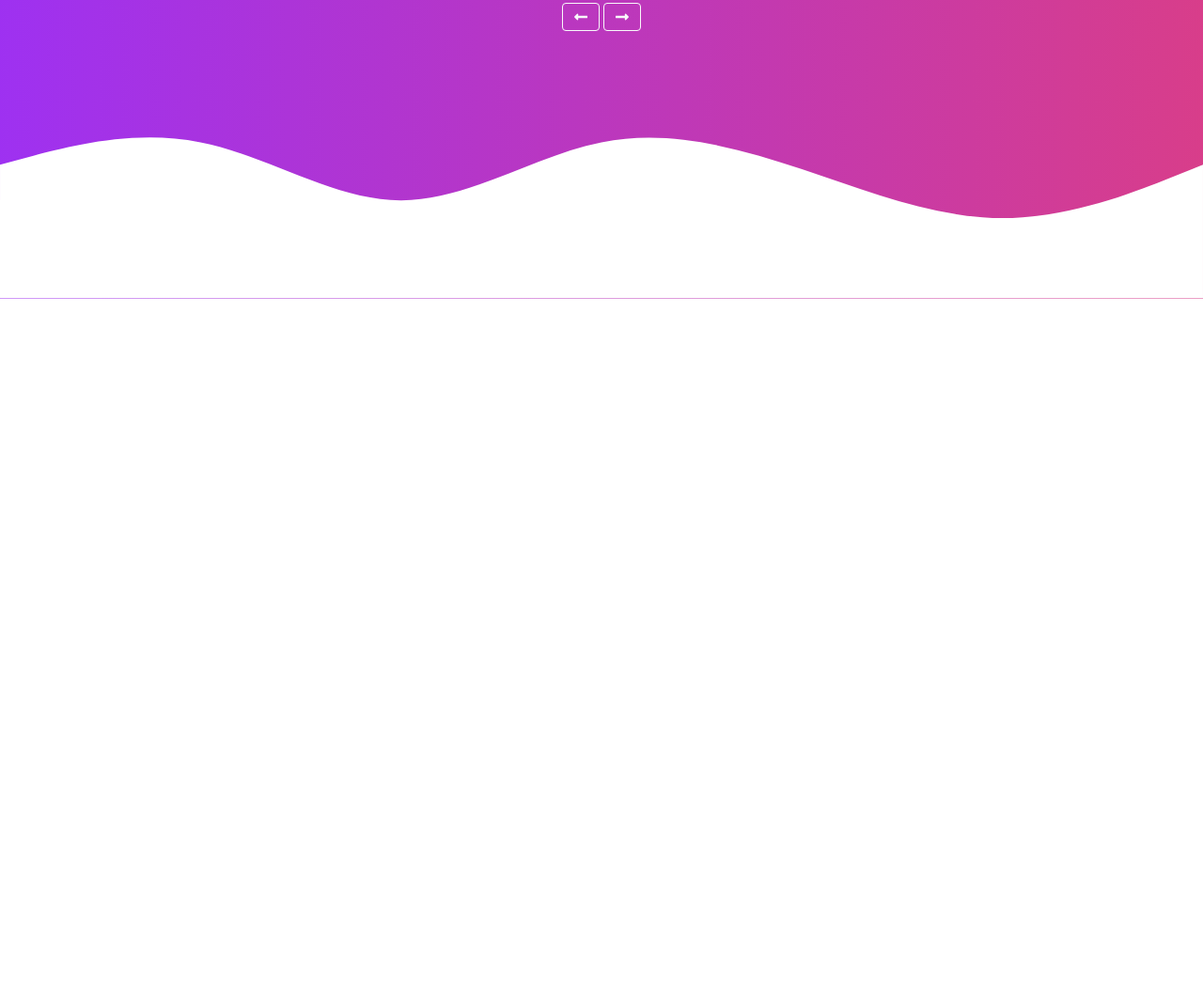
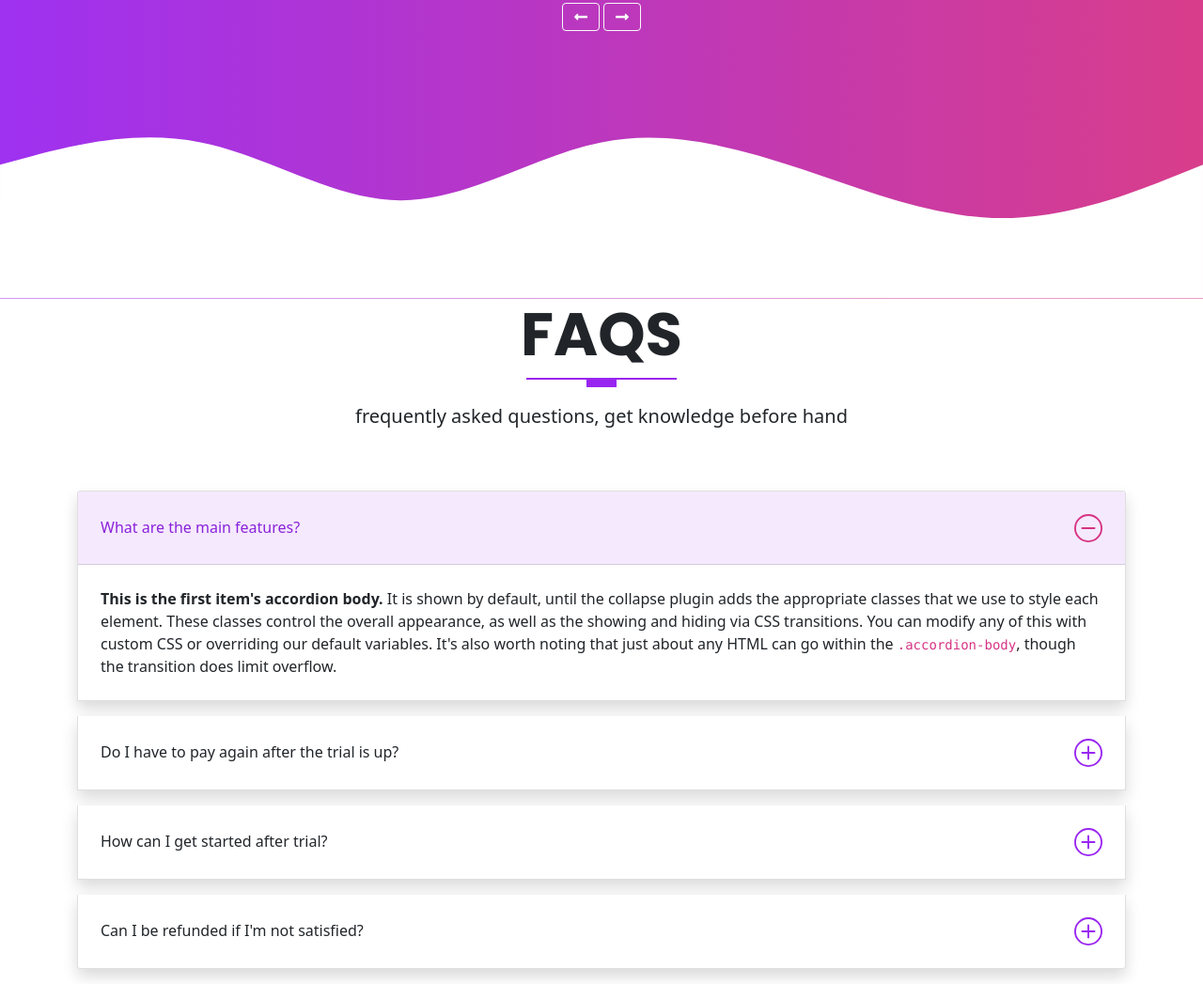
Before and after one commit to dyarawilliams/cleverara, a website: page index.html in a window 1280 px wide. Shown: the part 4037-5084 px from the top of the page at 94% size. Before the commit the page ends 4355 px from the top, so only its background shows below. Drawn offline with Linux system fonts and the light colour scheme.

Commit message:
added faq section

```diff
--- a/index.html
+++ b/index.html
@@ -398,7 +398,6 @@
         </div>
       </div>
       <!-- END THE CAROUSEL CONTENT  -->
-
     </div>
     <svg xmlns="http://www.w3.org/2000/svg" viewBox="0 0 1440 320">
       <path fill="#fff" fill-opacity="1"
@@ -406,8 +405,78 @@
       </path>
     </svg>
   </section>
+  <!-- END OF TESTIMONIALS SECTION  -->
 
-  <!-- END OF TESTIMONIALS SECTION  -->
+  <!-- START OF FAQS SECTION -->
+  <section id="faq" class="faq">
+    <div class="container">
+      <div class="row text-center">
+        <h1 class="display-3 fw-bold text-uppercase">faqs</h1>
+        <div class="heading-line"></div>
+        <p class="lead">frequently asked questions, get knowledge before hand</p>
+      </div>
+      <!-- ACCORDION CONTENT START-->
+      <div class="row mt-5">
+        <div class="col-md-12">
+          <div class="accordion" id="accordionExample">
+            <!-- ACCORDION ITEM 1 -->
+            <div class="accordion-item shadow mb-3">
+              <h2 class="accordion-header" id="headingOne">
+                <button class="accordion-button" type="button" data-bs-toggle="collapse" data-bs-target="#collapseOne" aria-expanded="true" aria-controls="collapseOne">
+                  What are the main features?
+                </button>
+              </h2>
+              <div id="collapseOne" class="accordion-collapse collapse show" aria-labelledby="headingOne" data-bs-parent="#accordionExample">
+                <div class="accordion-body">
+                  <strong>This is the first item's accordion body.</strong> It is shown by default, until the collapse plugin adds the appropriate classes that we use to style each element. These classes control the overall appearance, as well as the showing and hiding via CSS transitions. You can modify any of this with custom CSS or overriding our default variables. It's also worth noting that just about any HTML can go within the <code>.accordion-body</code>, though the transition does limit overflow.
+                </div>
+              </div>
+            </div>
+            <!-- ACCORDION ITEM 2 -->
+            <div class="accordion-item shadow mb-3">
+              <h2 class="accordion-header" id="headingTwo">
+                <button class="accordion-button collapsed" type="button" data-bs-toggle="collapse" data-bs-target="#collapseTwo" aria-expanded="false" aria-controls="collapseTwo">
+                  Do I have to pay again after the trial is up?
+                </button>
+              </h2>
+              <div id="collapseTwo" class="accordion-collapse collapse" aria-labelledby="headingTwo" data-bs-parent="#accordionExample">
+                <div class="accordion-body">
+                  <strong>This is the second item's accordion body.</strong> It is hidden by default, until the collapse plugin adds the appropriate classes that we use to style each element. These classes control the overall appearance, as well as the showing and hiding via CSS transitions. You can modify any of this with custom CSS or overriding our default variables. It's also worth noting that just about any HTML can go within the <code>.accordion-body</code>, though the transition does limit overflow.
+                </div>
+              </div>
+            </div>
+            <!-- ACCORDION ITEM 3 -->
+            <div class="accordion-item shadow mb-3">
+              <h2 class="accordion-header" id="headingThree">
+                <button class="accordion-button collapsed" type="button" data-bs-toggle="collapse" data-bs-target="#collapseThree" aria-expanded="false" aria-controls="collapseThree">
+                  How can I get started after trial?
+                </button>
+              </h2>
+              <div id="collapseThree" class="accordion-collapse collapse" aria-labelledby="headingThree" data-bs-parent="#accordionExample">
+                <div class="accordion-body">
+                  <strong>This is the third item's accordion body.</strong> It is hidden by default, until the collapse plugin adds the appropriate classes that we use to style each element. These classes control the overall appearance, as well as the showing and hiding via CSS transitions. You can modify any of this with custom CSS or overriding our default variables. It's also worth noting that just about any HTML can go within the <code>.accordion-body</code>, though the transition does limit overflow.
+                </div>
+              </div>
+            </div>
+            <!-- ACCORDION ITEM 4  -->
+            <div class="accordion-item shadow mb-3">
+              <h2 class="accordion-header" id="headingFour">
+                <button class="accordion-button collapsed" type="button" data-bs-toggle="collapse" data-bs-target="#collapseFour" aria-expanded="false" aria-controls="collapseFour">
+                  Can I be refunded if I'm not satisfied?
+                </button>
+              </h2>
+              <div id="collapseFour" class="accordion-collapse collapse" aria-labelledby="headingFour" data-bs-parent="#accordionExample">
+                <div class="accordion-body">
+                  <strong>This is the third item's accordion body.</strong> It is hidden by default, until the collapse plugin adds the appropriate classes that we use to style each element. These classes control the overall appearance, as well as the showing and hiding via CSS transitions. You can modify any of this with custom CSS or overriding our default variables. It's also worth noting that just about any HTML can go within the <code>.accordion-body</code>, though the transition does limit overflow.
+                </div>
+              </div>
+            </div>
+          </div>
+        </div>
+      </div>
+    </div>
+  </section>
+  <!-- END OF FAQS SECTION -->
 
   <script src="assets/vendors/js/glightbox.min.js"></script>
 
--- a/scss/_custom.scss
+++ b/scss/_custom.scss
@@ -20,6 +20,8 @@ $primary:       $purple-dark;
 $secondary:     $pink;
 
 // ACCORDION OVERIDES
+$accordion-padding-y:                     1.5rem;
+$accordion-padding-x:                     1.5rem;
 $accordion-icon-color:                    $primary;
 $accordion-icon-active-color:             $secondary;
 
```
Also changed, not shown: assets/css/style.css, 1 other file.
